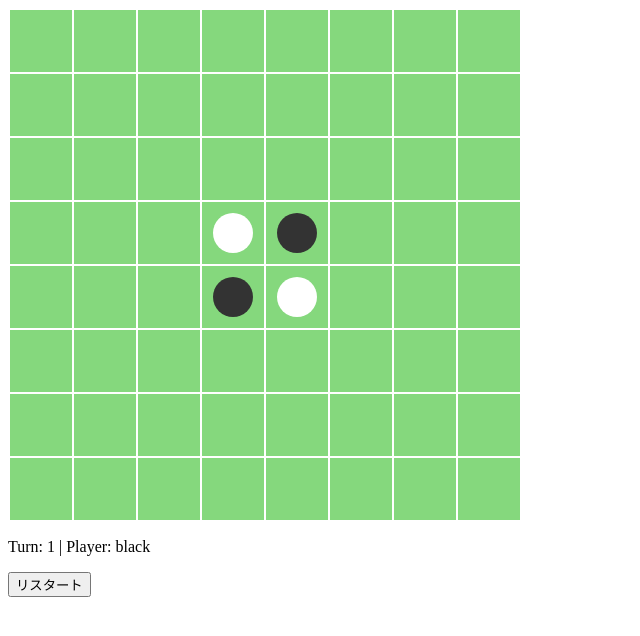
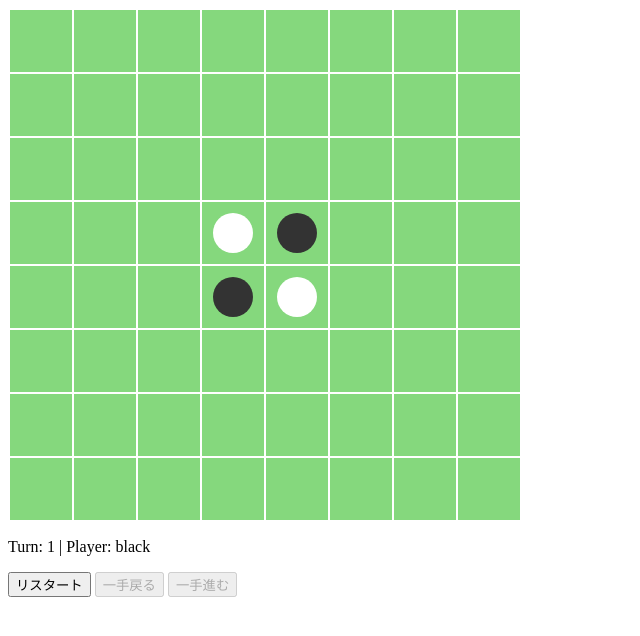
Before and after one commit to Mono5571/Othello, a plain HTML site: page index.html in a window 1280 px wide. Shown: the whole page, without its empty margins (0-640 px from the left). Drawn offline with Linux system fonts and the light colour scheme.

Commit message:
[Modified]Index.html HTML要素として undo, redo のボタンを追加

```diff
--- a/index.html
+++ b/index.html
@@ -46,5 +46,7 @@
     <table id="board-table"></table>
     <p id="turn-text">黒の手番です</p>
     <button type="button" id="restart-button">リスタート</button>
+    <button type="button" id="undo-button" disabled>一手戻る</button>
+    <button type="button" id="redo-button" disabled>一手進む</button>
   </body>
 </html>
```
